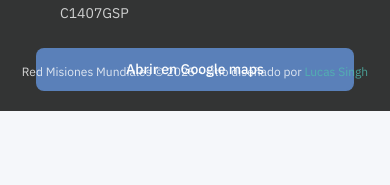
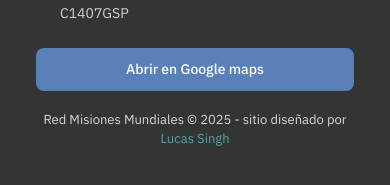
Before and after one commit to lucassingh/rrm-landing, a React (Vite) app: page /forums in a window 390 px wide. Shown: the part 5570-5755 px from the top of the page. Before the commit the page ends 5681 px from the top, so only its background shows below. Built offline with nearby package versions, Linux system fonts and the light colour scheme.

Commit message:
cambios public

```diff
--- a/src/components/FooterComponent.tsx
+++ b/src/components/FooterComponent.tsx
@@ -46,7 +46,8 @@ export const FooterComponent = () => {
                     padding: '20px',
                     background: '#1E1E1E',
                     borderTopLeftRadius: '30px',
-                    borderTopRightRadius: '30px'
+                    borderTopRightRadius: '30px',
+                    paddingBottom: isMobile ? '80px' : '20px' // 👈 Añadido espacio para el copyright en móvil
                 }}
             >
                 <Grid
@@ -431,25 +432,28 @@ export const FooterComponent = () => {
                         </Box>
                     </Grid>
                 </Grid>
-            </motion.div>
+                {/* Texto de copyright - Mejorado para móvil */}
                 <Box
                     sx={{
-                    position: 'absolute',
-                    bottom: '30px',
-                    left: '50%',
-                    transform: 'translateX(-50%)',
+                        position: isMobile ? 'static' : 'absolute',
+                        bottom: isMobile ? 'auto' : '30px',
+                        left: isMobile ? 'auto' : '50%',
+                        transform: isMobile ? 'none' : 'translateX(-50%)',
                         width: '100%',
                         textAlign: 'center',
                         color: 'white',
                         fontSize: '12px',
-                    zIndex: 10
+                        zIndex: 10,
+                        padding: isMobile ? '20px 16px' : '0',
+                        backgroundColor: isMobile ? '#1E1E1E' : 'transparent',
+                        marginTop: isMobile ? '0' : 'auto'
                     }}
                 >
                     <Typography
                         variant="body2"
                         sx={{
                             color: 'white',
-                        fontSize: '12px',
+                            fontSize: isMobile ? '13px' : '12px',
                             opacity: 0.8
                         }}
                     >
@@ -460,7 +464,7 @@ export const FooterComponent = () => {
                             target="_blank"
                             rel="noopener noreferrer"
                             sx={{
-                            fontSize: '12px',
+                                fontSize: isMobile ? '13px' : '12px',
                                 color: '#50bbafff',
                                 textDecoration: 'none',
                                 '&:hover': {
@@ -472,6 +476,7 @@ export const FooterComponent = () => {
                         </Typography>
                     </Typography>
                 </Box>
+            </motion.div>
         </Box>
     );
 };
```
Lines whose indentation alone changed are shown as unchanged.
